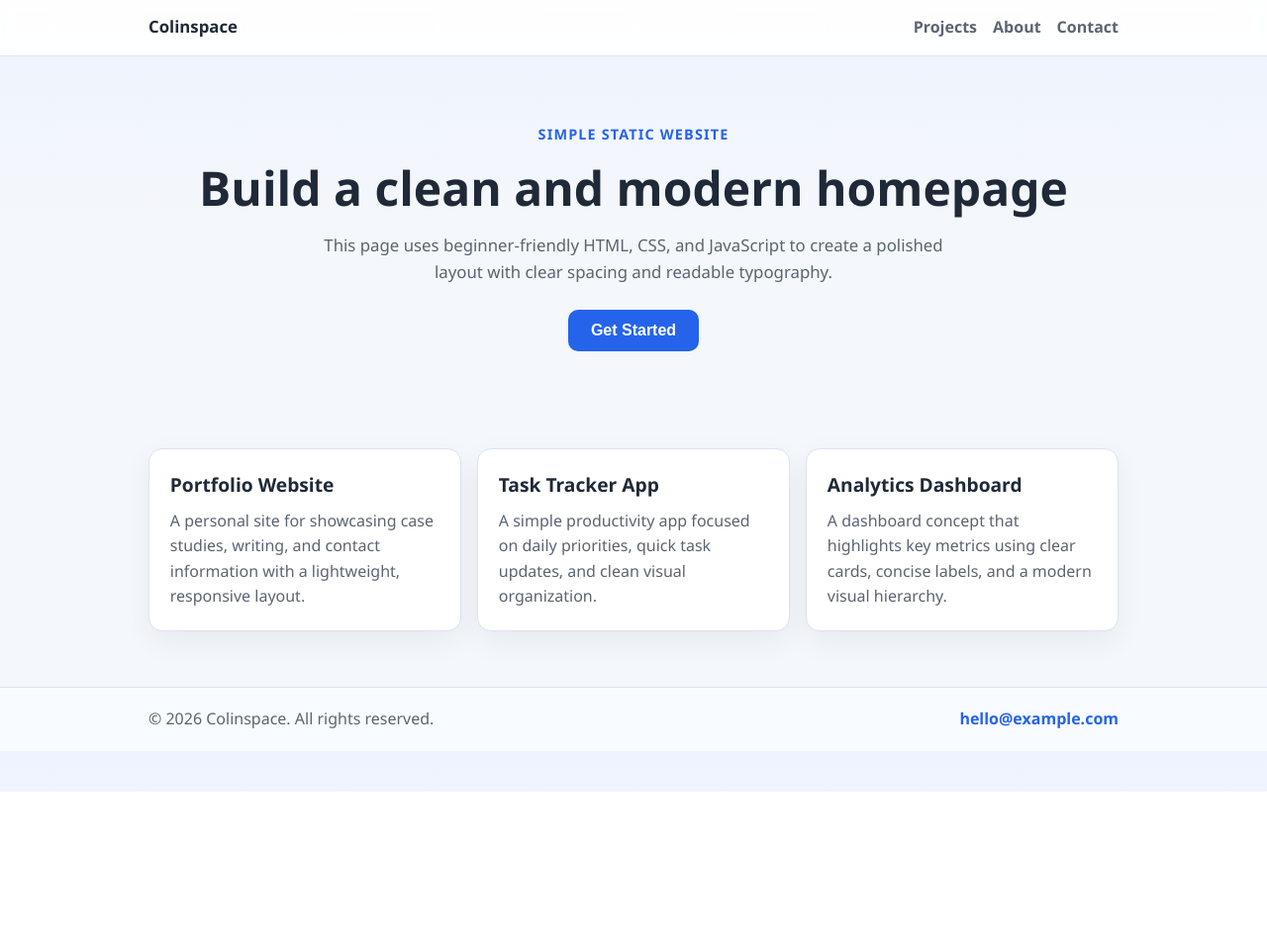
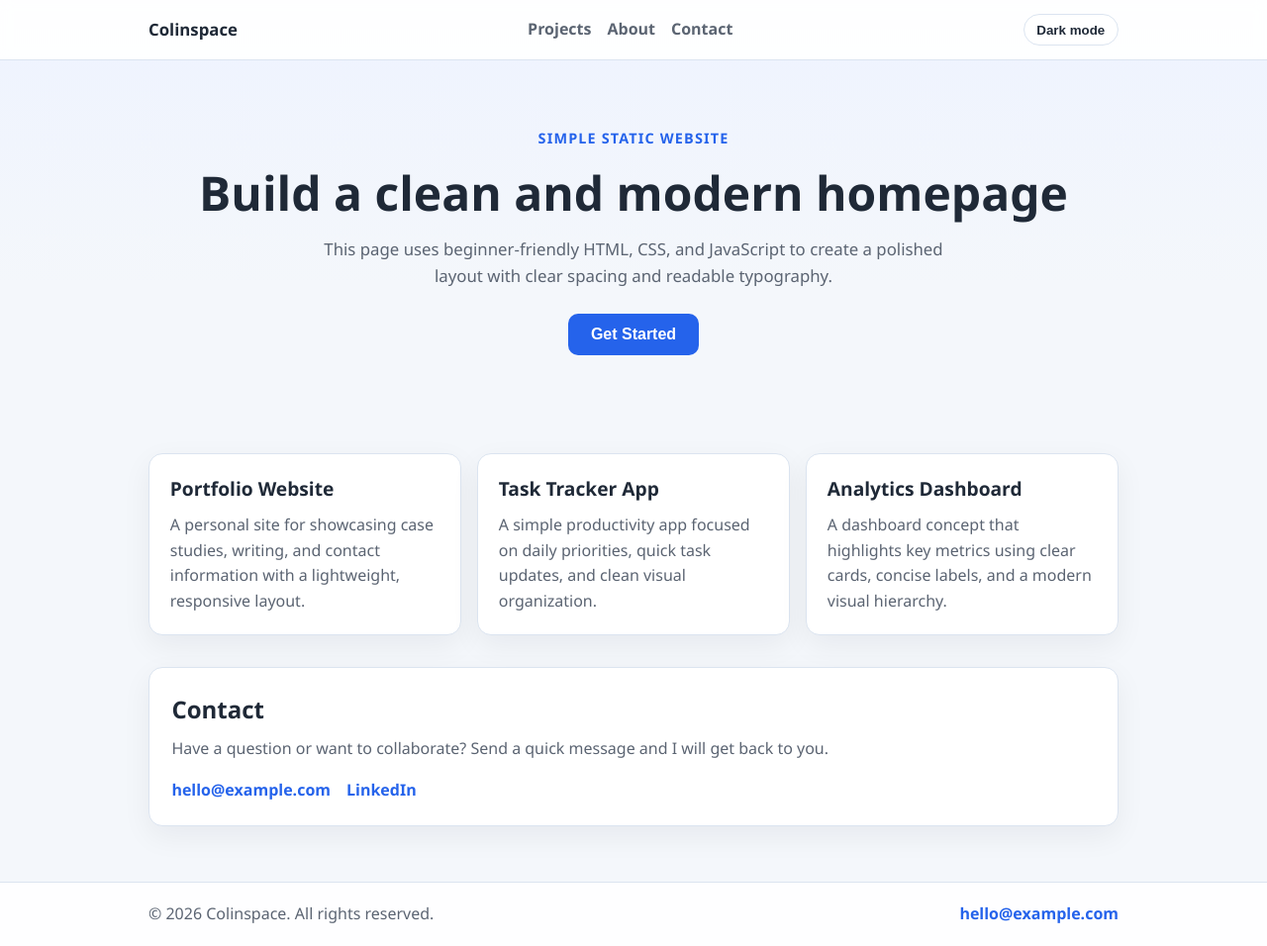
Before and after one commit to Colin966/Colinspace-test, a plain HTML site: page index.html in a window 1280 px wide. Shown: the whole page at 99% size. Before the commit the page ends 800 px from the top, so only its background shows below. Drawn offline with Linux system fonts and the light colour scheme.

Commit message:
Add contact section and dark mode toggle to homepage

```diff
--- a/index.html
+++ b/index.html
@@ -15,6 +15,9 @@
           <li><a href="#about">About</a></li>
           <li><a href="#contact">Contact</a></li>
         </ul>
+        <button id="theme-toggle" class="theme-toggle" type="button" aria-pressed="false">
+          Dark mode
+        </button>
       </div>
     </nav>
 
@@ -29,8 +32,8 @@
       <p id="message" class="message" aria-live="polite"></p>
     </header>
 
-    <main class="container" id="projects" aria-label="Projects section">
-      <section class="projects">
+    <main class="container" aria-label="Homepage content">
+      <section class="projects" id="projects" aria-label="Projects section">
         <article class="project-card">
           <h2>Portfolio Website</h2>
           <p>
@@ -55,9 +58,20 @@
           </p>
         </article>
       </section>
+
+      <section class="contact" id="contact" aria-label="Contact section">
+        <h2>Contact</h2>
+        <p class="contact-text">
+          Have a question or want to collaborate? Send a quick message and I will get back to you.
+        </p>
+        <div class="contact-links">
+          <a href="mailto:hello@example.com">hello@example.com</a>
+          <a href="https://www.linkedin.com" target="_blank" rel="noreferrer">LinkedIn</a>
+        </div>
+      </section>
     </main>
 
-    <footer class="site-footer" id="contact">
+    <footer class="site-footer">
       <div class="container footer-inner">
         <p>© 2026 Colinspace. All rights reserved.</p>
         <a href="mailto:hello@example.com">hello@example.com</a>
--- a/script.js
+++ b/script.js
@@ -1,6 +1,29 @@
 const button = document.getElementById('btn');
 const message = document.getElementById('message');
+const themeToggle = document.getElementById('theme-toggle');
 
 button.addEventListener('click', () => {
   message.textContent = 'Welcome! Start customizing your homepage.';
 });
+
+const savedTheme = localStorage.getItem('theme');
+
+if (savedTheme === 'dark') {
+  document.body.classList.add('dark-mode');
+  themeToggle.textContent = 'Light mode';
+  themeToggle.setAttribute('aria-pressed', 'true');
+}
+
+themeToggle.addEventListener('click', () => {
+  const isDarkMode = document.body.classList.toggle('dark-mode');
+
+  if (isDarkMode) {
+    themeToggle.textContent = 'Light mode';
+    themeToggle.setAttribute('aria-pressed', 'true');
+    localStorage.setItem('theme', 'dark');
+  } else {
+    themeToggle.textContent = 'Dark mode';
+    themeToggle.setAttribute('aria-pressed', 'false');
+    localStorage.setItem('theme', 'light');
+  }
+});
--- a/style.css
+++ b/style.css
@@ -1,11 +1,23 @@
 :root {
   --bg: #f4f7fb;
+  --bg-top: #eef3ff;
   --surface: #ffffff;
   --text: #1f2937;
   --muted: #5b6472;
   --accent: #2563eb;
   --accent-dark: #1d4ed8;
   --border: #dbe4f0;
+}
+
+body.dark-mode {
+  --bg: #0f172a;
+  --bg-top: #111827;
+  --surface: #1e293b;
+  --text: #e5e7eb;
+  --muted: #cbd5e1;
+  --accent: #60a5fa;
+  --accent-dark: #93c5fd;
+  --border: #334155;
 }
 
 * {
@@ -16,8 +28,9 @@ body {
   margin: 0;
   font-family: 'Segoe UI', Tahoma, Geneva, Verdana, sans-serif;
   color: var(--text);
-  background: linear-gradient(180deg, #eef3ff 0%, var(--bg) 30%, var(--bg) 100%);
+  background: linear-gradient(180deg, var(--bg-top) 0%, var(--bg) 30%, var(--bg) 100%);
   line-height: 1.6;
+  transition: background 0.2s ease, color 0.2s ease;
 }
 
 .container {
@@ -29,7 +42,7 @@ body {
   position: sticky;
   top: 0;
   z-index: 10;
-  background: rgba(255, 255, 255, 0.92);
+  background: color-mix(in srgb, var(--surface) 92%, transparent);
   border-bottom: 1px solid var(--border);
   backdrop-filter: blur(6px);
 }
@@ -39,6 +52,7 @@ body {
   align-items: center;
   justify-content: space-between;
   padding: 0.9rem 0;
+  gap: 1rem;
 }
 
 .brand {
@@ -64,6 +78,16 @@ body {
 
 .nav-links a:hover {
   color: var(--accent);
+}
+
+.theme-toggle {
+  border: 1px solid var(--border);
+  background: var(--surface);
+  color: var(--text);
+  border-radius: 999px;
+  padding: 0.45rem 0.8rem;
+  font-weight: 600;
+  cursor: pointer;
 }
 
 .hero {
@@ -121,15 +145,19 @@ body {
   display: grid;
   grid-template-columns: repeat(3, 1fr);
   gap: 1rem;
-  padding: 0 0 3.5rem;
+  padding: 0 0 2rem;
+}
+
+.project-card,
+.contact {
+  background: var(--surface);
+  border: 1px solid var(--border);
+  border-radius: 14px;
+  box-shadow: 0 10px 30px rgba(15, 23, 42, 0.06);
 }
 
 .project-card {
-  background: var(--surface);
-  border: 1px solid var(--border);
-  border-radius: 14px;
   padding: 1.3rem;
-  box-shadow: 0 10px 30px rgba(15, 23, 42, 0.06);
 }
 
 .project-card h2 {
@@ -142,9 +170,36 @@ body {
   color: var(--muted);
 }
 
+.contact {
+  padding: 1.4rem;
+  margin: 0 0 3.5rem;
+}
+
+.contact h2 {
+  margin-top: 0;
+  margin-bottom: 0.5rem;
+}
+
+.contact-text {
+  margin-top: 0;
+  color: var(--muted);
+}
+
+.contact-links {
+  display: flex;
+  gap: 1rem;
+  flex-wrap: wrap;
+}
+
+.contact-links a {
+  color: var(--accent);
+  font-weight: 600;
+  text-decoration: none;
+}
+
 .site-footer {
   border-top: 1px solid var(--border);
-  background: #f8fbff;
+  background: color-mix(in srgb, var(--surface) 90%, transparent);
 }
 
 .footer-inner {
```
